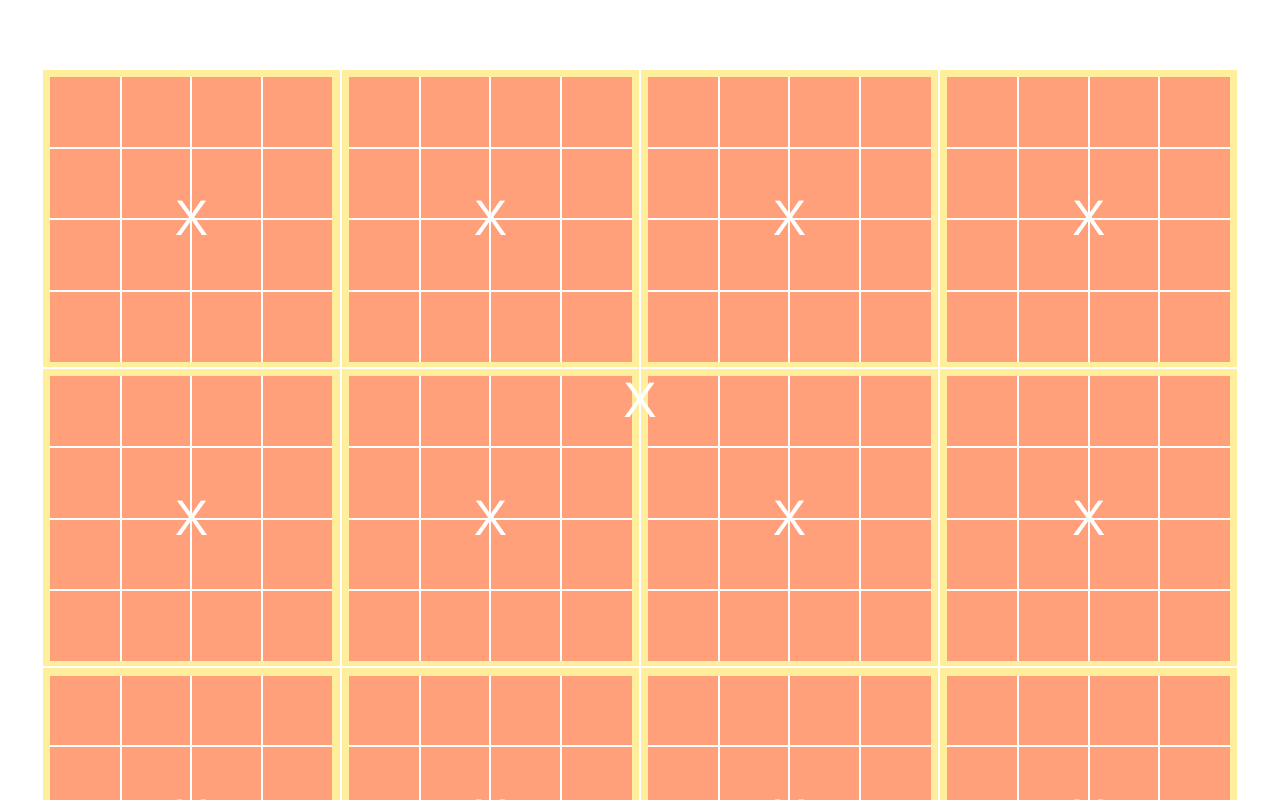
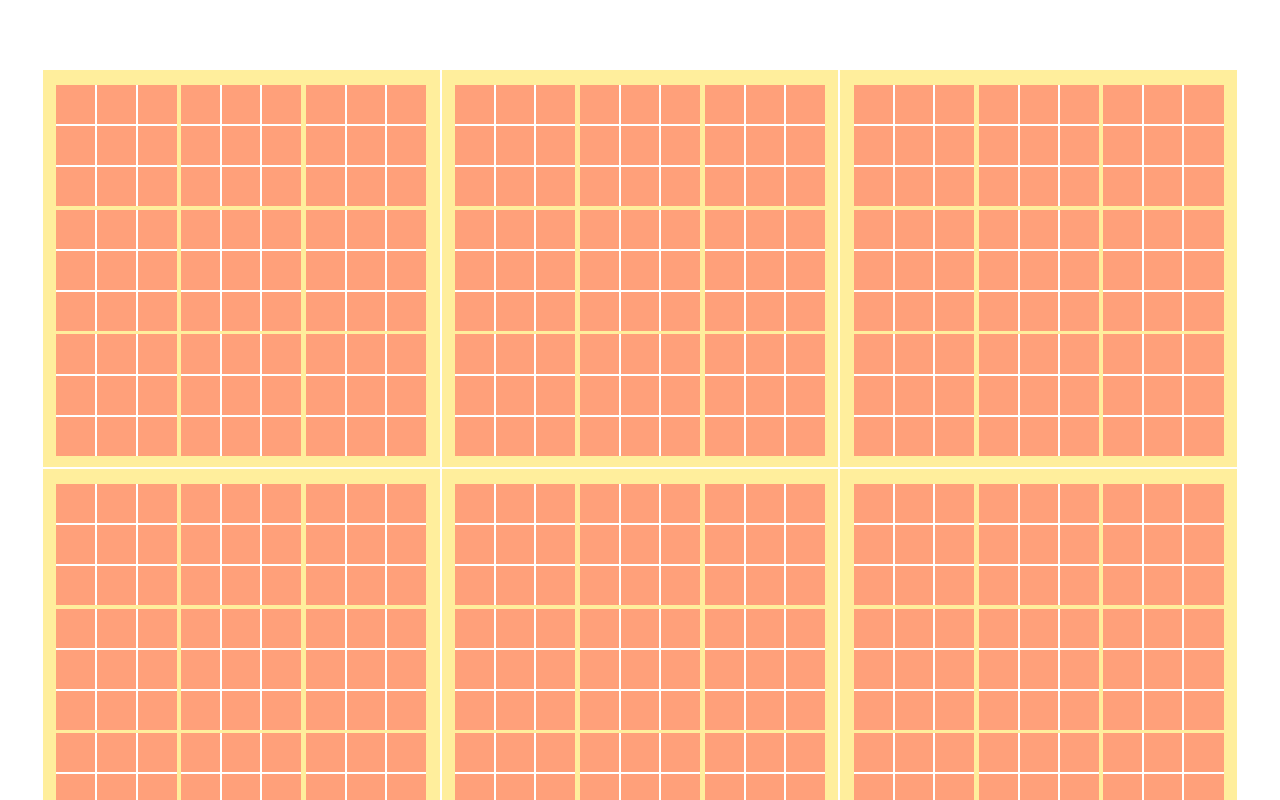
Before and after one commit to sunnyux/tic-tac-toe-3-vue-frontend, a Vue app: page / in a window 1280 px wide. Shown: the top 800 px of the page. Built offline with nearby package versions, Linux system fonts and the light colour scheme; the HTML template or start-up script is replaced by a standard one.

Commit message:
modified on winning board display... can't find a good xo pair :((((((((((((((((((((((((((((

```diff
--- a/src/App.vue
+++ b/src/App.vue
@@ -15,8 +15,8 @@
     },
     data() {
       return {
-        depth: 1,
-        size: 4, // the number of rows and columns of the board
+        depth: 2,
+        size: 3, // the number of rows and columns of the board
       }
     },
     created() {
@@ -42,7 +42,7 @@
     text-align: center;
     color: #2c3e50;
     margin-top: 30px;
-    font-size: 20px;
+    font-size: 2vw;
   }
 
   table {
--- a/src/components/Cell.vue
+++ b/src/components/Cell.vue
@@ -46,7 +46,9 @@
     },
     methods: {
       markPlaced() {
-        this.mark = this.$store.getters.getMark;
+        let mark = this.$store.getters.getMark;
+        if(mark === "X") this.mark = "✕"
+        else this.mark = "O"
         this.$store.commit("markPlaced",
           this.idFormatter(this.coordID, false))
       },
--- a/src/components/Octothorpe.vue
+++ b/src/components/Octothorpe.vue
@@ -13,7 +13,7 @@
       </td>
     </tr>
   </table>
-  <div class="winner">X</div>
+  <div v-if="completed" class="winner">{{winner}}</div>
   </div>
 </template>
 
@@ -39,12 +39,17 @@
     data() {
       return {
         lastTable: "lasttable",
+        winner: "×",
       }
     },
     components: {
       Cell,
     },
     computed: {
+      completed() {
+        return false
+        // return this.octDepth === 1;
+      },
       moreNesting() {
         return this.octDepth > 0;
       },
@@ -67,8 +72,15 @@
     position: absolute;
     top: 50%;
     left: 50%;
-    font-size: 50px;
-    color: white;
+    font-size: 1666%;
+    color: #eddbbf;
+    display: flex;
+    align-items: center;
+    justify-content: center;
+    background-color: #846c00;
+    opacity: 50%;
+    width: 100%;
+    height: 100%;
     transform: translate(-50%,-50%);
     -ms-transform: translate(-50%,-50%);
   }
```
Also changed, not shown: src/components/gameRules.js (added).
